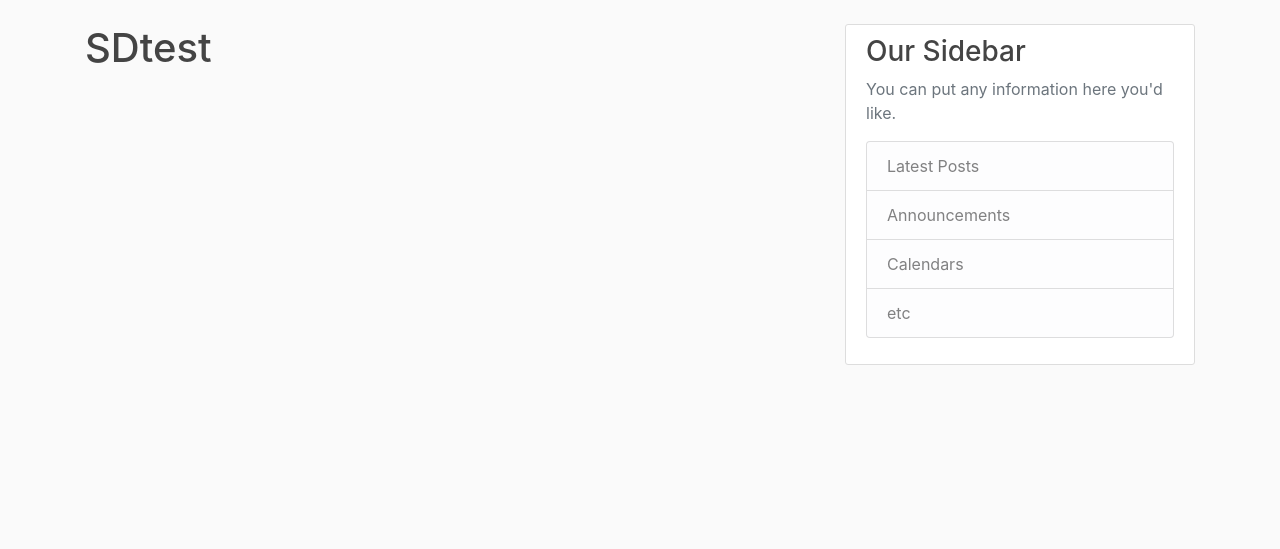
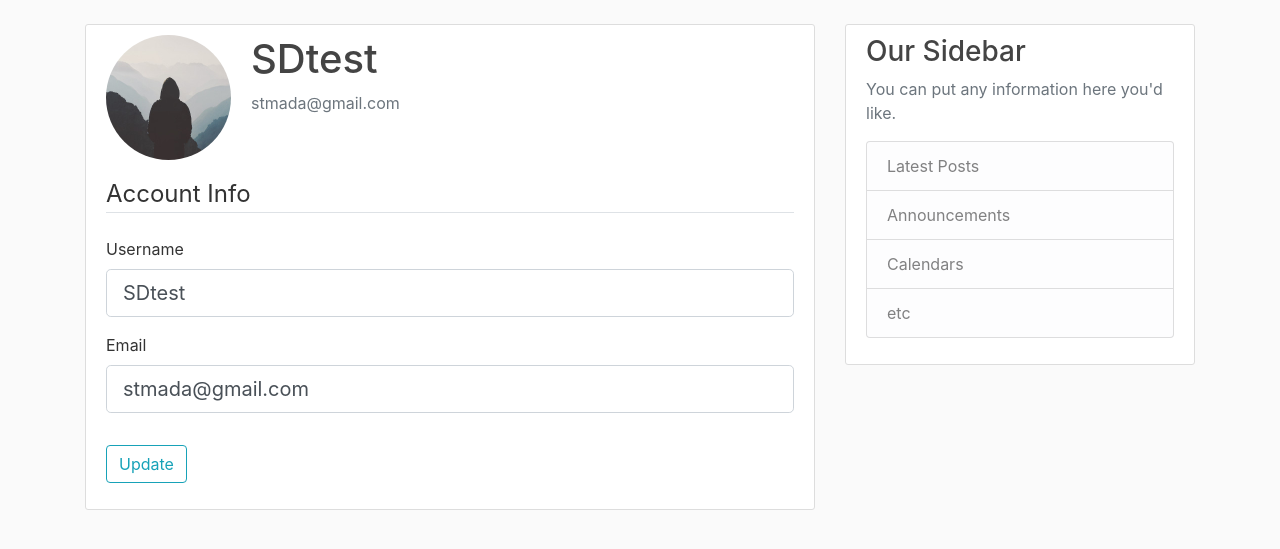
Before and after one commit to prideofszeged/cs_flask, a Flask app: page /account in a window 1280 px wide. Shown: the part 56-605 px from the top of the page. Run offline with Flask 2, Linux system fonts and the light colour scheme; a user stored in the database is signed in; some libraries are stand-ins or nearby versions.

Commit message:
changing account page to include updates

```diff
--- a/flaskblog/forms.py
+++ b/flaskblog/forms.py
@@ -1,4 +1,5 @@
 from flask_wtf import FlaskForm
+from flask_login import current_user
 from wtforms import StringField, PasswordField, SubmitField, BooleanField
 from wtforms.validators import DataRequired, Length, Email, EqualTo, ValidationError
 from flaskblog.models import User
@@ -28,3 +29,21 @@ class LoginForm(FlaskForm):
     password = PasswordField('Password', validators=[DataRequired()])
     remember = BooleanField('Remember Me')
     submit = SubmitField('Login')
+
+class UpdateAccountForm(FlaskForm):
+    username = StringField('Username',
+                            validators=[DataRequired(), Length(min=2, max=20)])
+    email = StringField('Email', validators=[DataRequired(), Email() ])
+    submit = SubmitField('Update')
+
+    def validate_username(self, username):
+        if username.data != current_user.username:
+            user = User.query.filter_by(username=username.data).first()
+            if user:
+                raise ValidationError('That user name is taken. Choose a different one')
+
+    def validate_email(self, email):
+        if email.data != current_user.email:
+            user = User.query.filter_by(email=email.data).first()
+            if user:
+                raise ValidationError('That email is taken. Choose a different one')
--- a/flaskblog/routes.py
+++ b/flaskblog/routes.py
@@ -1,6 +1,6 @@
 from flask import render_template, url_for, flash, redirect, request
 from flaskblog.models import User, Post
-from flaskblog.forms import RegistrationForm, LoginForm
+from flaskblog.forms import RegistrationForm, LoginForm, UpdateAccountForm
 from flaskblog import app, db, bcrypt
 from flask_login import login_user, current_user, logout_user, login_required
 
@@ -65,7 +65,19 @@ def logout():
     return redirect(url_for('home'))
 
 
-@app.route("/account")
+@app.route("/account", methods=['GET', 'POST'])
 @login_required
 def account():
-    return render_template('account.html', title='Account')
+    form = UpdateAccountForm()
+    if form.validate_on_submit():
+        current_user.username = form.username.data
+        current_user.email = form.email.data
+        db.session.commit()
+        flash('Your account has been updated', 'sucess')
+        return redirect(url_for('account'))
+    elif request.method == 'GET':
+        form.username.data = current_user.username
+        form.email.data = current_user.email
+    image_file = url_for('static', filename='profile_pics/' + current_user.image_file)
+    return render_template('account.html', title='Account',
+                           image_file=image_file, form=form)
--- a/flaskblog/templates/account.html
+++ b/flaskblog/templates/account.html
@@ -1,4 +1,49 @@
 {% extends "layout.html" %}
 {% block content %}
-    <h1>{{ current_user.username }}</h1>
+    <div class="content-section">
+      <div class="media">
+        <img class="rounded-circle account-img" src="{{ image_file }}">
+        <div class="media-body">
+          <h2 class="account-heading">{{ current_user.username }}</h2>
+          <p class="text-secondary">{{ current_user.email }}</p>
+        </div>
+      </div>
+        <form method="POST" action="" enctype="multipart/form-data">
+            {{ form.hidden_tag() }}
+            <fieldset class="form-group">
+                <legend class="border-bottom mb-4">Account Info</legend>
+                <div class="form-group">
+                    {{ form.username.label(class="form-control-label") }}
+
+                    {% if form.username.errors %}
+                        {{ form.username(class="form-control form-control-lg is-invalid") }}
+                        <div class="invalid-feedback">
+                            {% for error in form.username.errors %}
+                                <span>{{ error }}</span>
+                            {% endfor %}
+                        </div>
+                    {% else %}
+                        {{ form.username(class="form-control form-control-lg") }}
+                    {% endif %}
+                </div>
+                <div class="form-group">
+                    {{ form.email.label(class="form-control-label") }}
+                    {% if form.email.errors %}
+                        {{ form.email(class="form-control form-control-lg is-invalid") }}
+                        <div class="invalid-feedback">
+                            {% for error in form.email.errors %}
+                                <span>{{ error }}</span>
+                            {% endfor %}
+                        </div>
+                    {% else %}
+                        {{ form.email(class="form-control form-control-lg") }}
+                    {% endif %}
+                </div>
+
+            </fieldset>
+            <div class="form-group">
+                {{ form.submit(class="btn btn-outline-info") }}
+            </div>
+        </form>
+    </div>
 {% endblock content %}
```
Also changed, not shown: flaskblog/site.db, flaskblog/static/profile_pics/default.jpg (added), 1 other file.
